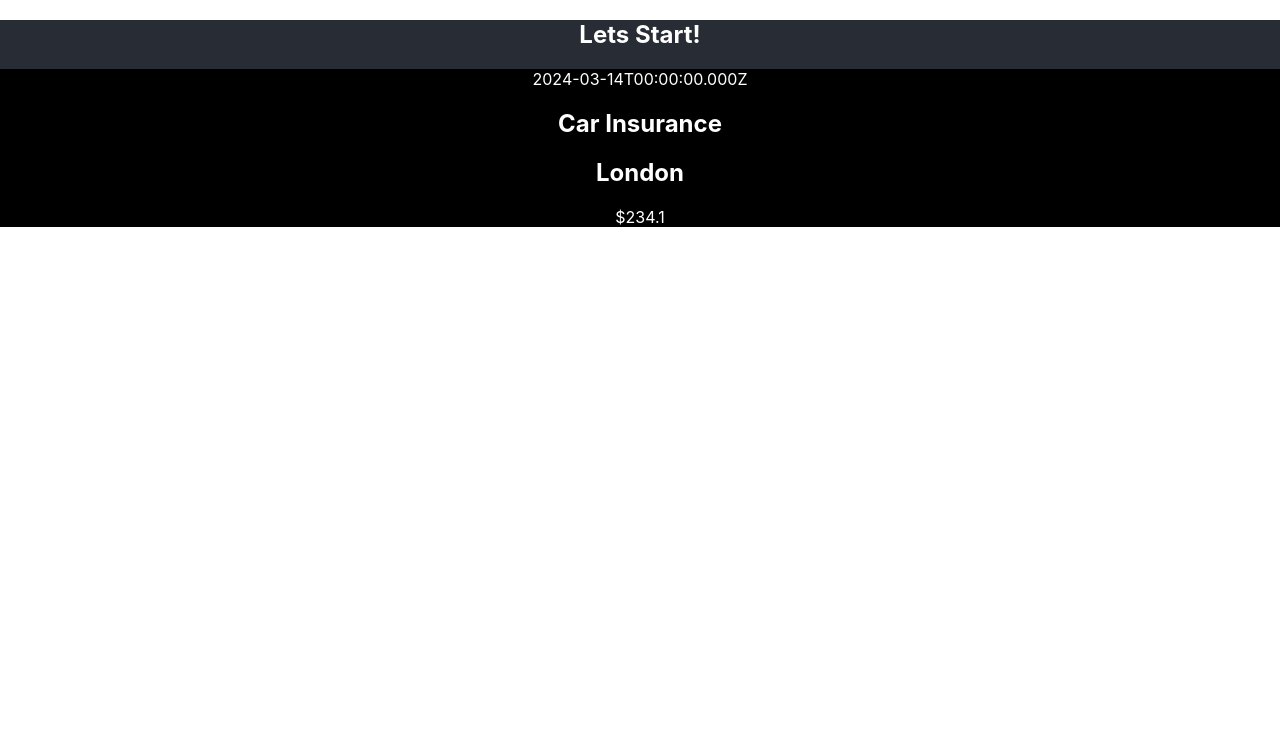
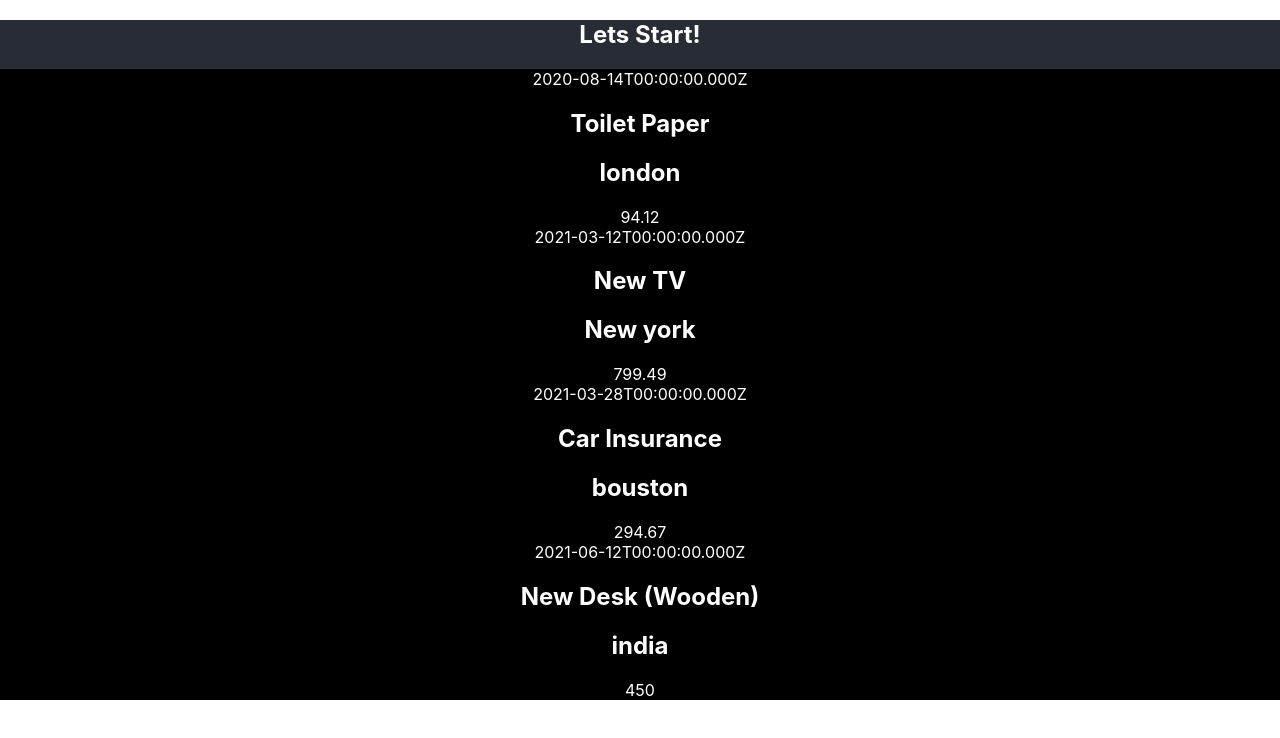
Before and after one commit to Piyushdigraskar/my-app, a React (Create React App) app: page / in a window 1280 px wide. Shown: the top 738 px of the page. Built offline with nearby package versions, Linux system fonts and the light colour scheme.

Commit message:
Using props

```diff
--- a/src/App.js
+++ b/src/App.js
@@ -3,10 +3,47 @@ import './App.css';
 import ExpenseItems from './Components/ExpenseItem';
 
 function App() {
+  const expense = [
+    {
+      id: 'e1',
+      title: 'Toilet Paper',
+      amount: 94.12,
+      date: new Date(2020, 7, 14),
+      location: 'london',
+    },
+    {
+      id: 'e2',
+      title: 'New TV',
+      amount: 799.49,
+      date: new Date(2021, 2, 12) ,
+      location: 'New york'
+    },
+
+    {
+      id: 'e3',
+      title: 'Car Insurance',
+      amount: 294.67,
+      date: new Date(2021, 2, 28),
+      location: 'bouston',
+    },
+    {
+      id: 'e4',
+      title: 'New Desk (Wooden)',
+      amount: 450,
+      date: new Date(2021, 5, 12),
+      location: 'india',
+    },
+  ]
+  const expenseItems =[];
+  for(let i = 0;i<expense.length;i++){
+    expenseItems.push(
+      <ExpenseItems title={expense[i].title} amount={expense[i].amount} date={expense[i].date} location={expense[i].location}></ExpenseItems>
+    )
+  }
   return (
     <div className="App">
-        <h2>Lets Start!</h2>
-        <ExpenseItems></ExpenseItems>
+      <h2>Lets Start!</h2>
+      {expenseItems}
 
     </div>
   );
--- a/src/Components/ExpenseItem.js
+++ b/src/Components/ExpenseItem.js
@@ -1,17 +1,14 @@
 import './ExpenseItem.css';
 
-function ExpenseItems() {
-    const expenseDate = new Date(2024, 2, 14);
-    const expenseTitle = 'Car Insurance';
-    const expensePrice = '$234.1';
-    const locationOfExpenditure = 'London';
+function ExpenseItems(props) {
+
     return (
         <div className='expense-item'>
-            <div>{expenseDate.toISOString()}</div>
+            <div>{props.date.toISOString()}</div>
             <div className='expense-item-description'>
-                <h2>{expenseTitle}</h2>
-                <h2>{locationOfExpenditure}</h2>
-                <div className='expense-item-price'>{expensePrice}</div>
+                <h2>{props.title}</h2>
+                <h2>{props.location}</h2>
+                <div className='expense-item-price'>{props.amount}</div>
             </div>
         </div>
     );
```
